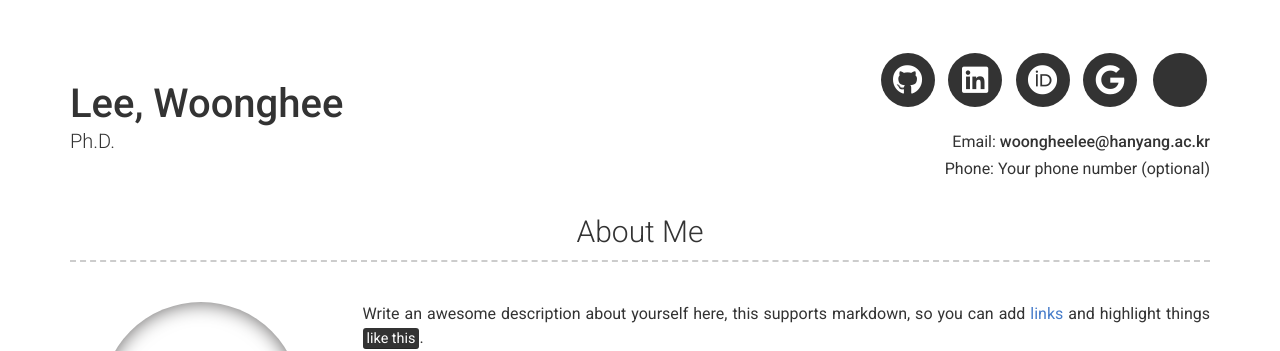
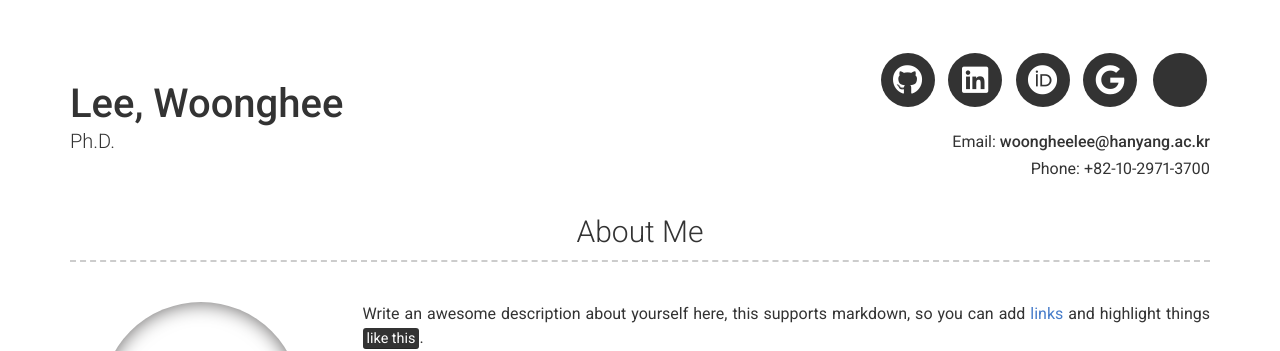
Before and after one commit to WoongheeLee/woongheelee.github.io, a Jekyll site: the page built from index.md, in a window 1280 px wide. Shown: the top 351 px of the page. Built offline with Jekyll 4.4.1, drawn with Linux system fonts in a browser that asks for light colours; nearby versions of some CDN libraries.

Commit message:
chore(config): 전화번호 설정

```diff
--- a/_config.yml
+++ b/_config.yml
@@ -10,7 +10,7 @@ name: Lee, Woonghee
 title: Ph.D.
 email: woongheelee@hanyang.ac.kr
 # email_title: Email (Email title override)
-phone: Your phone number (optional)
+phone: +82-10-2971-3700
 # phone_title: Phone (Phone title override)
 # website: Your website (eg. https://google.com)(optional)
 # website_title: Web (Website title override)
```
